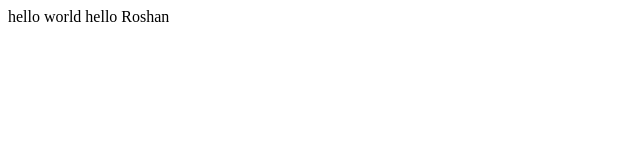
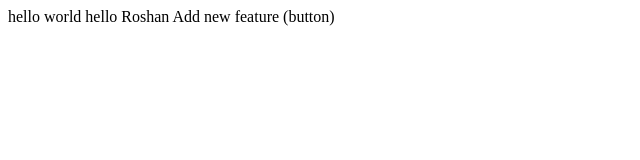
Before and after one commit to 2230331245504/1st-repository, a plain HTML site: page index.html in a window 1280 px wide. Shown: the whole page, without its empty margins (0-640 px from the left). Drawn offline with Linux system fonts and the light colour scheme.

Commit message:
add new feature button

```diff
--- a/index.html
+++ b/index.html
@@ -1,2 +1,3 @@
 <pr>hello world</pr>
 <pr>hello Roshan</pr>
+<pr>Add new feature (button) </pr>
```
